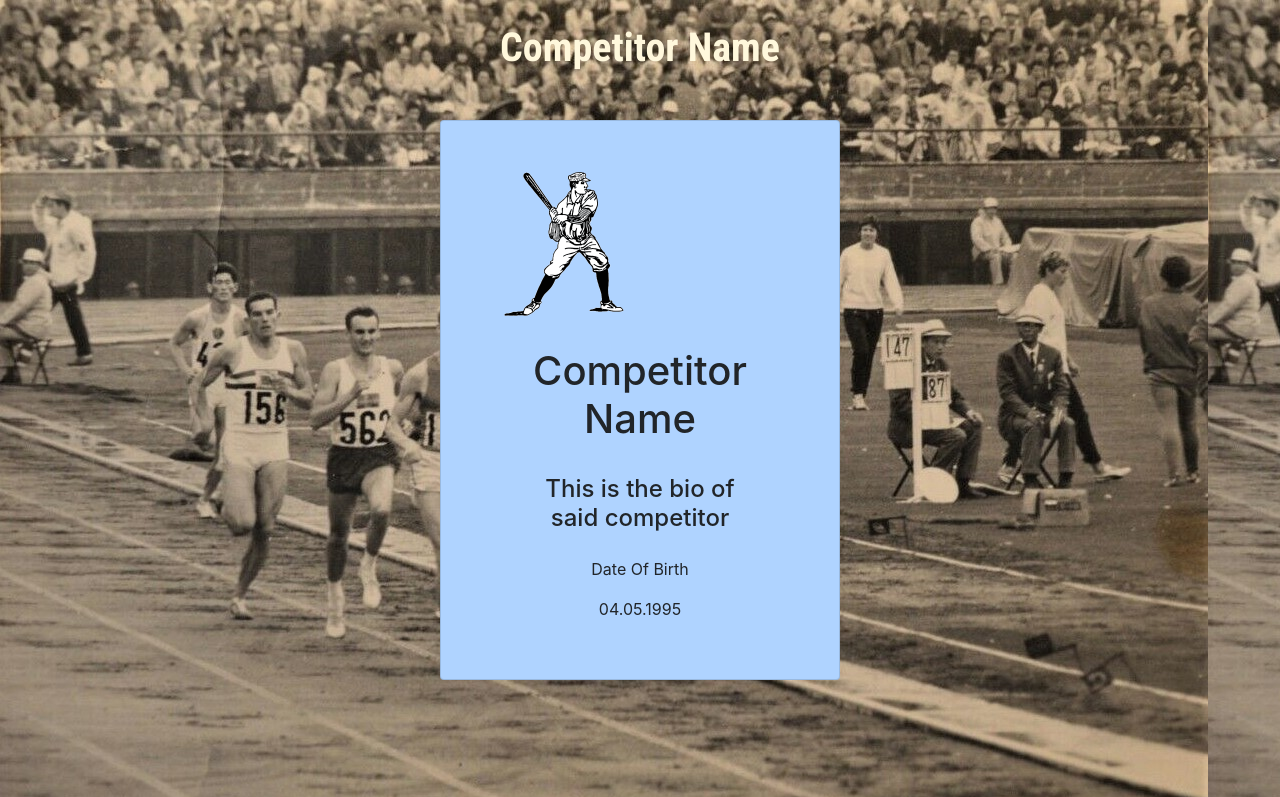
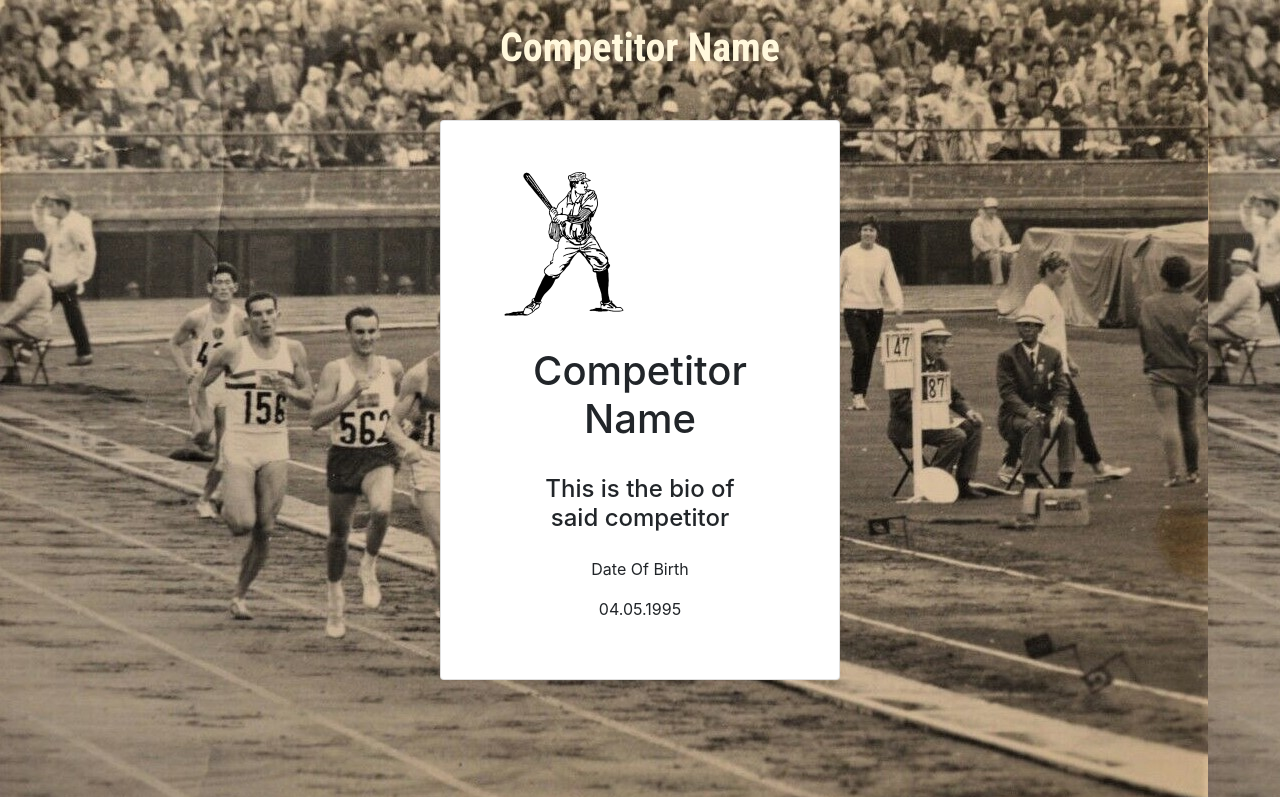
Before and after one commit to TechMilton/Lockdown-Olympics, a React (Create React App) app: page /competitors in a window 1280 px wide. Shown: the top 797 px of the page. Built offline with nearby package versions, Linux system fonts and the light colour scheme; no server answers.

Commit message:
Moved card styling to CSS File

```diff
--- a/src/App.css
+++ b/src/App.css
@@ -5,6 +5,7 @@ body {
   padding: 0;
 }
 
+/* Competitor Card Styling */
 .backgroundCompetitor {
   height: 100vw;
   width: 100%;
@@ -19,6 +20,17 @@ body {
   font-family: 'Roboto Condensed',
     sans-serif;
   font-size: 4rem;
+}
+
+.competitorCard {
+  width: 25rem;
+  height: 35rem;
+  margin: auto;
+  margin-top: 1rem;
+  padding: 3rem;
+  text-align: -webkit-center;
+  display: flex;
+  background-color: '#afd3ff';
 }
 
 .backgroundLanding {
--- a/src/Components/CompetitorCard/CompetitorCard.js
+++ b/src/Components/CompetitorCard/CompetitorCard.js
@@ -35,18 +35,9 @@ class CompetitorCard extends Component {
                 }}>
             <PageHeading>Competitor Name</PageHeading>
             <div>
-            <Card
-                style={{
-                    width: '25rem',
-                    height: '35rem',
-                    margin: 'auto',
-                    marginTop: '1rem',
-                    padding: '3rem',
-                    textAlign: '-webkit-center',
-                    display: 'flex',
-                    backgroundColor: '#afd3ff',
-                    // backgroundImage: `url(${grass})`
-                    }}>
+            <Card className="competitorCard">
+                {/* // style={{  */}
+
                 <Card.Img
                     variant="top"
                     src={baseball}
```
